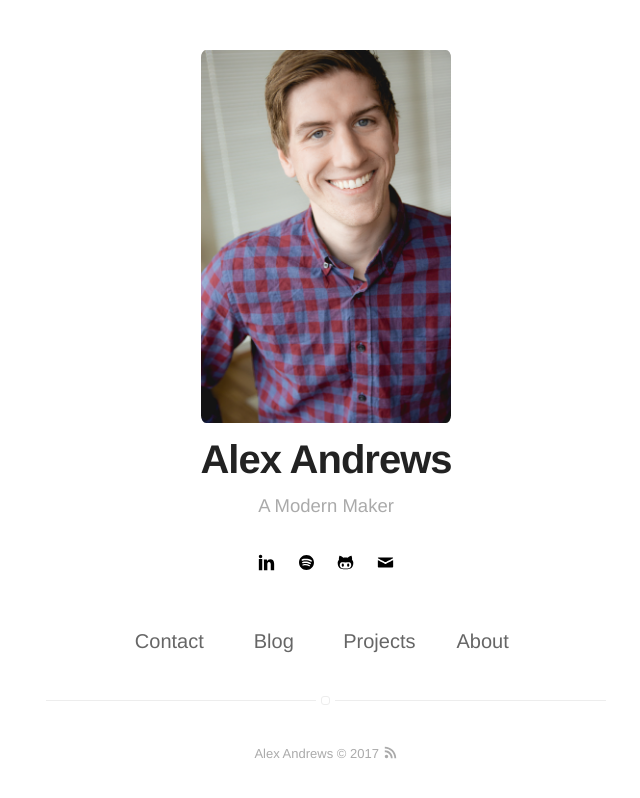
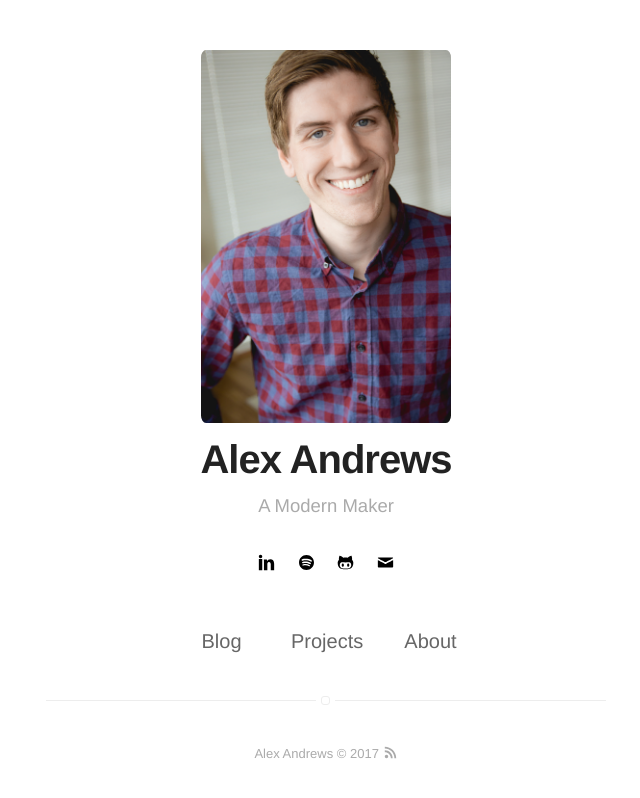
Before and after one commit to andre622/andre622.github.io, a Jekyll site: the page built from index.html, in a window 1280 px wide. Shown: the top 798 px of the page, without its empty margins (314-954 px from the left). Built offline with Jekyll 4.4.1, drawn with Linux system fonts in a browser that asks for light colours.

Commit message:
removing contact button

```diff
--- a/_includes/nav.html
+++ b/_includes/nav.html
@@ -3,12 +3,6 @@
         {% if page.title != "Home" %}
             <li class="item">
                 <a class="link" href="{{ site.url }}/">Home</a>
-            </li>
-        {% endif %}
-
-        {% if page.title == "Home" %}
-            <li class="item">
-                <a class="link" href="{{ site.url }}/contact">Contact</a>
             </li>
         {% endif %}
 
```
Also changed, not shown: 1 other file.
